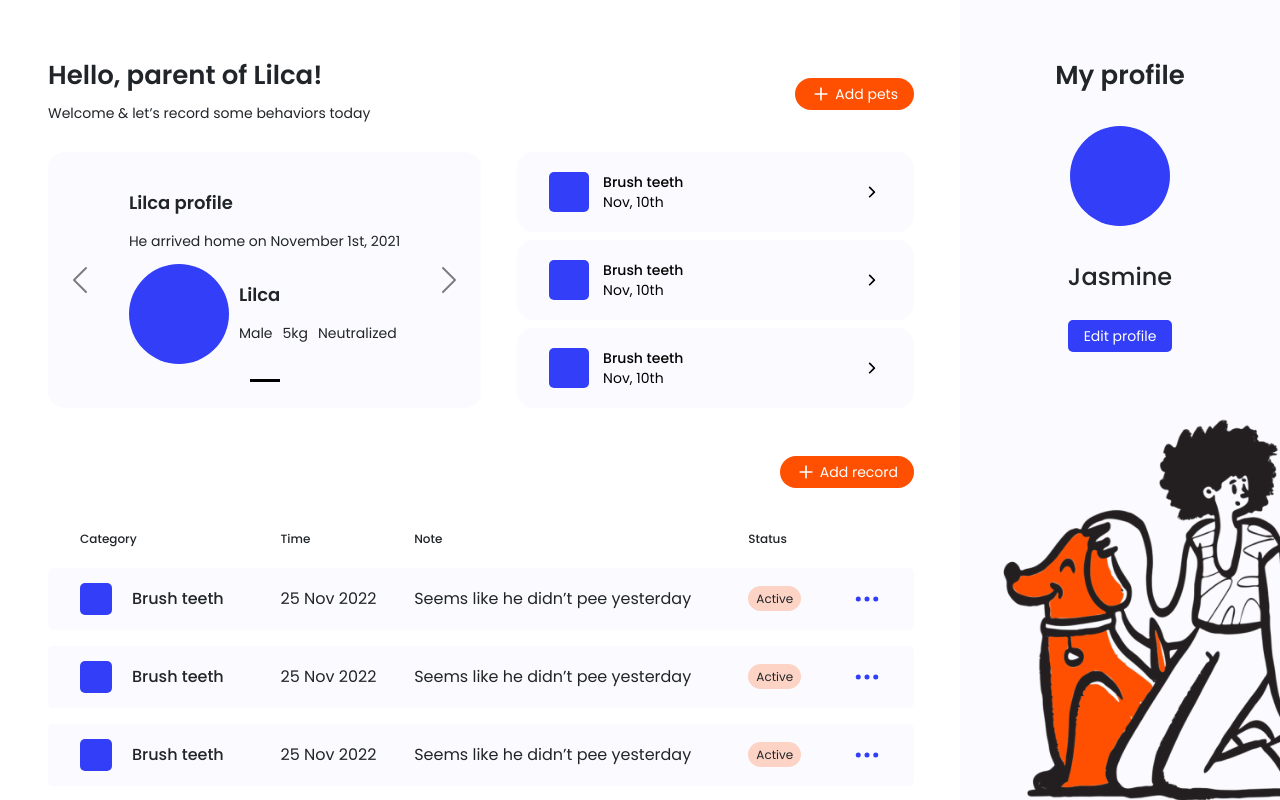
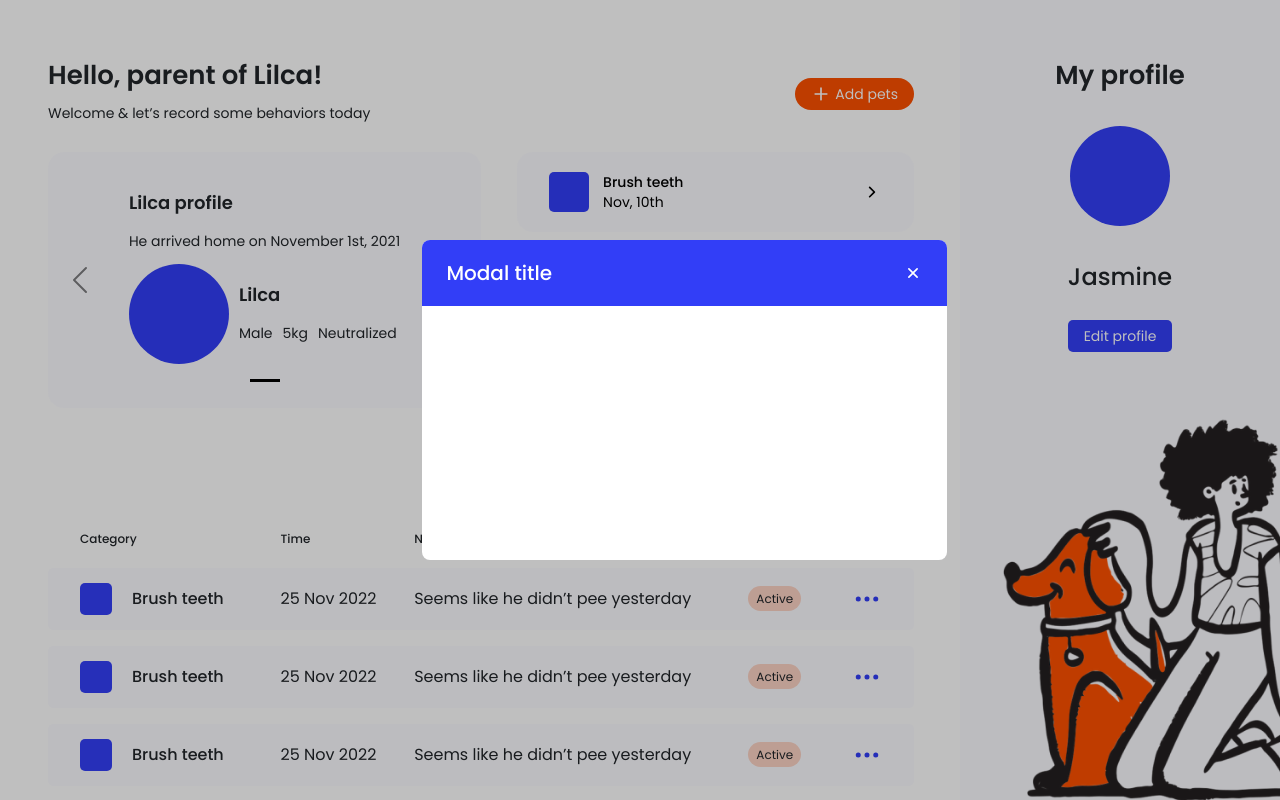
Before and after one commit to suiboli314/LogMyPet, a React (Create React App) app in the folder frontend/: page / in a window 1280 px wide. Both pictures are taken after a click on the button "Add record". Built offline with nearby package versions, Linux system fonts and the light colour scheme.

Commit message:
added context layer

```diff
--- /dev/null
+++ b/frontend/src/assets/styles/Mask.css
@@ -0,0 +1,9 @@
+.mask-bg {
+  background: rgba(0, 0, 0, 0.25);
+  width: 100%;
+  height: 100%;
+  z-index: 3;
+  position: absolute;
+  top: 0;
+  bottom: 0;
+}
--- /dev/null
+++ b/frontend/src/assets/styles/Modal.css
@@ -0,0 +1,27 @@
+.modal-container {
+  z-index: 5;
+  width: 41vw;
+  height: 25vw;
+  background: white;
+  position: absolute;
+  top: 30%;
+  border-radius: 8px;
+  left: 33%;
+}
+
+.modal-header-container {
+  padding: 18px 24px;
+  background-color: #323ef7;
+  color: white;
+  font-size: 24px;
+  font-weight: 300;
+  display: flex;
+  flex-direction: row;
+  justify-content: space-between;
+  align-items: center;
+  border-radius: 8px 8px 0 0;
+}
+
+.modal-btn {
+  rotate: 45deg;
+}
--- a/frontend/src/components/LogSection/index.js
+++ b/frontend/src/components/LogSection/index.js
@@ -1,4 +1,7 @@
 import React from "react";
+import { useContext } from "react";
+import { ModalContext } from "../../context/modal-context";
+
 import UilPlus from "@iconscout/react-unicons/icons/uil-plus";
 
 import LogSectionTitle from "./LogSectionTitle";
@@ -8,10 +11,19 @@ import "../../assets/styles/Buttons.css";
 import "../../assets/styles/LogSection.css";
 
 function LogSection() {
+  const toggleModal = useContext(ModalContext).toggleModal;
+
+  const modalHandler = () => {
+    toggleModal();
+  };
+
   return (
     <div className="d-flex flex-column log-section">
       <div className="d-flex justify-content-end">
-        <button className="d-inline-flex align-items-center small-button log-section-add-record-button orange-solid">
+        <button
+          onClick={modalHandler}
+          className="d-inline-flex align-items-center small-button log-section-add-record-button orange-solid"
+        >
           <UilPlus className="plus-icon" size="20" />
           Add record
         </button>
--- /dev/null
+++ b/frontend/src/components/Popups/Mask.js
@@ -0,0 +1,12 @@
+import React from "react";
+import "../../assets/styles/Mask.css";
+
+const Mask = () => {
+  return (
+    <div>
+      <div className="mask-bg"></div>
+    </div>
+  );
+};
+
+export default Mask;
--- /dev/null
+++ b/frontend/src/components/Popups/Modal.js
@@ -0,0 +1,32 @@
+import React from "react";
+import { useContext } from "react";
+import { ModalContext } from "../../context/modal-context";
+
+import UilPlus from "@iconscout/react-unicons/icons/uil-plus";
+
+import "../../assets/styles/Modal.css";
+
+const Modal = () => {
+  const toggleModal = useContext(ModalContext).toggleModal;
+
+  const modalHandler = () => {
+    toggleModal();
+  };
+
+  return (
+    <div>
+      <div className="Modal modal-container">
+        <div className="modal-dialog">
+          <div onClick={modalHandler} className="modal-content">
+            <div className="modal-header-container">
+              <h5 className="modal-title">Modal title</h5>
+              <UilPlus className="times modal-btn" size="20" />
+            </div>
+          </div>
+        </div>
+      </div>
+    </div>
+  );
+};
+
+export default Modal;
--- /dev/null
+++ b/frontend/src/context/modal-context.js
@@ -0,0 +1,23 @@
+/* eslint-disable no-unused-vars */
+/* eslint-disable react/prop-types */
+/* eslint-disable react/display-name */
+import React, { useState } from "react";
+
+export const ModalContext = React.createContext({
+  openModal: false,
+  toggleModal: () => {},
+});
+
+export default (props) => {
+  const [openModal, setOpenModal] = useState(false);
+
+  const changeModalStatus = () => {
+    setOpenModal(!openModal);
+  };
+
+  return (
+    <ModalContext.Provider value={{ openModal: openModal, toggleModal: changeModalStatus }}>
+      {props.children}
+    </ModalContext.Provider>
+  );
+};
--- a/frontend/src/index.js
+++ b/frontend/src/index.js
@@ -3,6 +3,8 @@ import ReactDOM from "react-dom/client";
 
 import App from "./pages/App.js";
 import { BrowserRouter } from "react-router-dom";
+
+import ModalProvider from "./context/modal-context";
 
 import "bootstrap/dist/css/bootstrap.min.css";
 import "bootstrap/dist/js/bootstrap.bundle.min";
@@ -20,8 +22,10 @@ import "./assets/styles/index.css";
 const root = ReactDOM.createRoot(document.getElementById("root"));
 root.render(
   <React.StrictMode>
-    <BrowserRouter>
-      <App />
-    </BrowserRouter>
+    <ModalProvider>
+      <BrowserRouter>
+        <App />
+      </BrowserRouter>
+    </ModalProvider>
   </React.StrictMode>
 );
--- a/frontend/src/pages/Homepage.js
+++ b/frontend/src/pages/Homepage.js
@@ -1,16 +1,26 @@
-import React from "react";
+import React, { useContext } from "react";
+import { ModalContext } from "../context/modal-context";
 
 import LeftPanel from "../components/LeftPanel";
 import RightPanel from "../components/RightPanel";
 
+import Modal from "../components/Popups/Modal";
+import Mask from "../components/Popups/Mask";
+
 function Homepage() {
+  const openModal = useContext(ModalContext).openModal;
+
   return (
-    <div className="container-fluid vh-100 p-0">
-      <div className="d-flex h-100">
-        <LeftPanel />
-        <RightPanel />
+    <div>
+      {openModal && <Modal />}
+      {openModal && <Mask />}
+      <div className="container-fluid vh-100 p-0">
+        <div className="d-flex h-100">
+          <LeftPanel />
+          <RightPanel />
+        </div>
+        {/* <div className="log-detail-flow"></div> */}
       </div>
-      {/* <div className="log-detail-flow"></div> */}
     </div>
   );
 }
```
